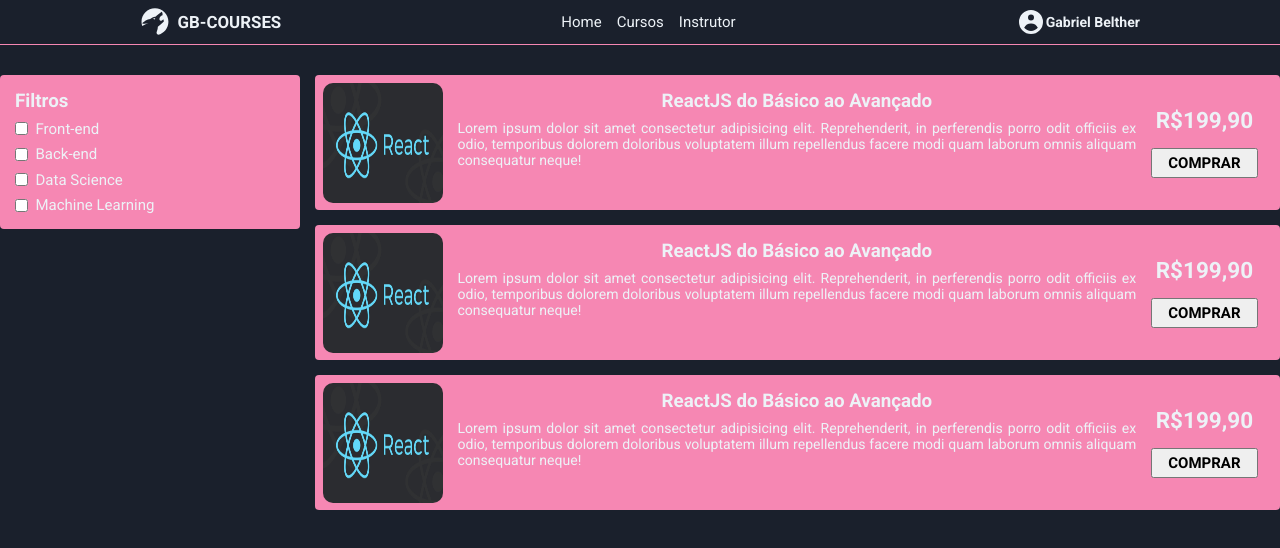
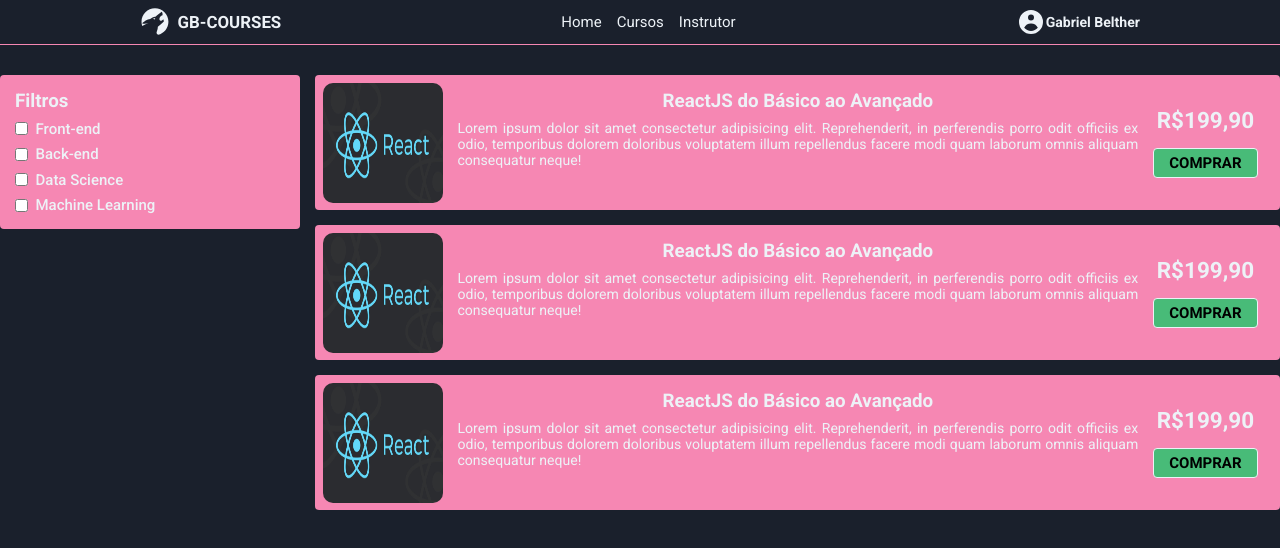
Before and after one commit to gbelther/gb-courses-app, a Next.js app: page /courses in a window 1280 px wide. Shown: the top 548 px of the page. Built offline with nearby package versions, Linux system fonts and the light colour scheme.

Commit message:
Estilizações gerais

```diff
--- a/src/pages/courses/styles.ts
+++ b/src/pages/courses/styles.ts
@@ -48,7 +48,11 @@ export const InputCheckWrapper = styled.div`
   gap: 0.5rem;
 `;
 
-export const Label = styled.label``;
+export const Label = styled.label`
+  font-size: 1rem;
+  font-weight: 500;
+  cursor: pointer;
+`;
 
 export const InputCheck = styled.input``;
 
@@ -134,8 +138,11 @@ export const CoursePrice = styled.p`
 `;
 
 export const Button = styled.button`
+  background: ${({ theme }) => theme.colors.success};
   height: 2rem;
   padding: 0.25rem 1rem;
   font-size: 1rem;
   font-weight: bold;
+  border: 1px solid ${({ theme }) => theme.colors.primary};
+  border-radius: 4px;
 `;
--- a/src/styles/global-styles.ts
+++ b/src/styles/global-styles.ts
@@ -30,6 +30,11 @@ export const GlobalStyles = createGlobalStyle`
 
     button {
         cursor: pointer;
+        transition: 0.3s;
+
+        :hover {
+          filter: brightness(0.8);
+        }
     }
 
     [disabled] {
--- a/src/styles/themes.ts
+++ b/src/styles/themes.ts
@@ -4,6 +4,7 @@ export const darkTheme = {
     primary: "#EDF2F7",
     secondary: "#F687B3",
     warning: "#ECC94B",
+    success: "#48BB78",
     warningText: "#000",
     background: "#1A202C",
   },
```
